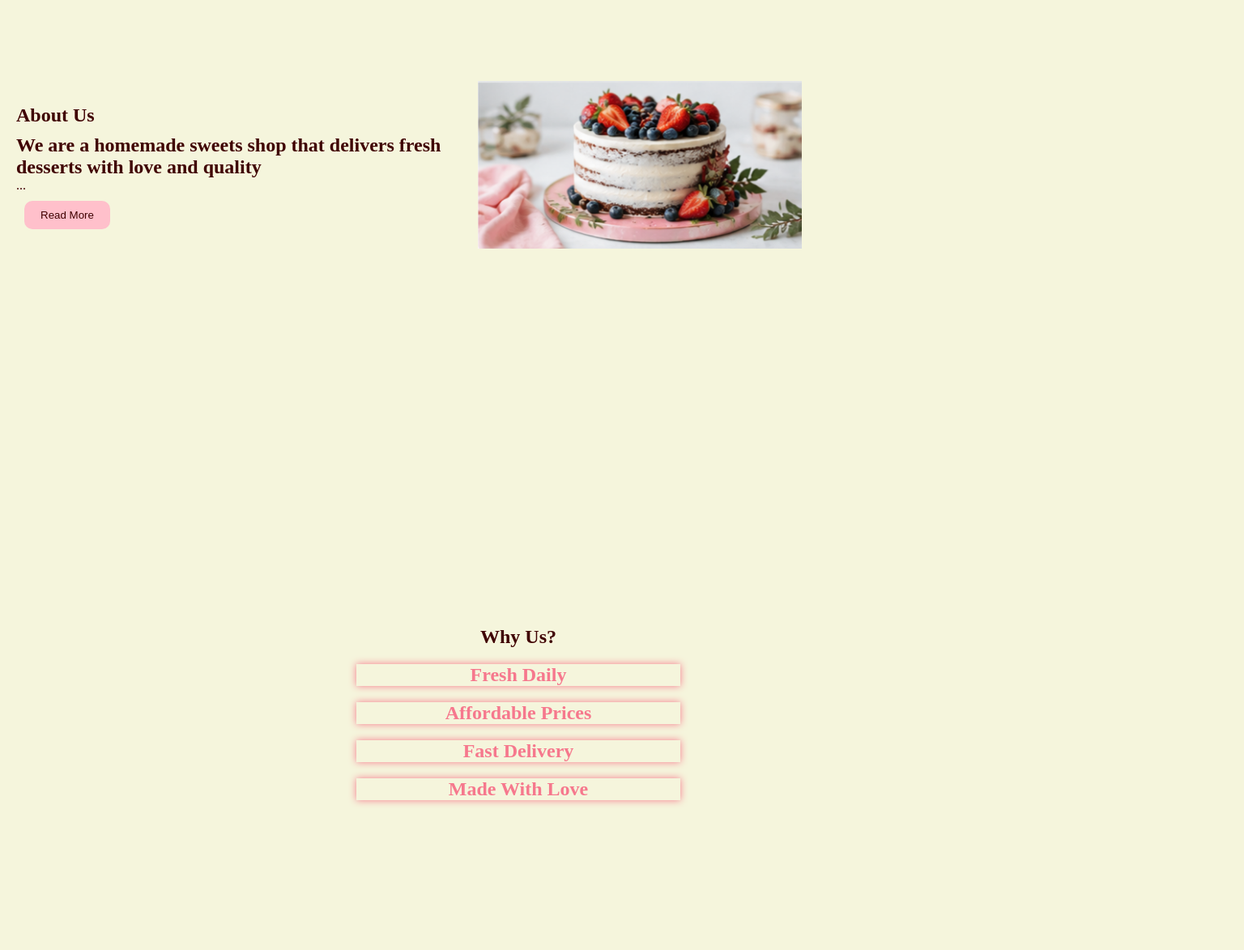
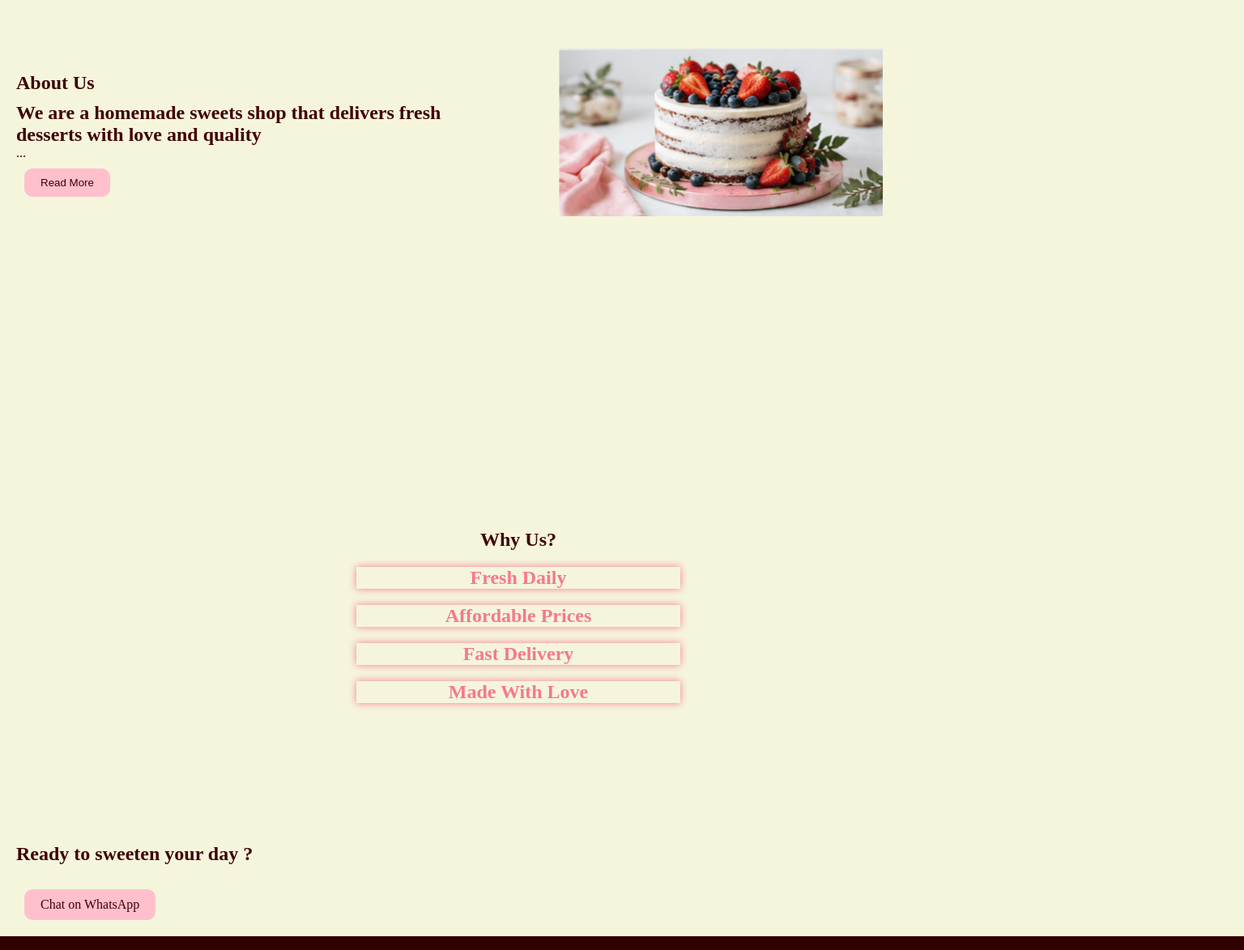
Before and after one commit to hagarsaber20077-netizen/Sweet-delight, a plain HTML site: page index.html in a window 1280 px wide. Shown: the part 1727-2900 px from the top of the page at 81% size, 1536 px wide, since content can reach past the window. Drawn offline with Linux system fonts and the light colour scheme.

Commit message:
Update style.css

```diff
--- a/style.css
+++ b/style.css
@@ -8,6 +8,7 @@
     color:  rgb(63, 1, 1);
 }
 nav{
+    width: 120%;
     display: flex;
     justify-content: space-between;
     align-items: center;
@@ -75,7 +76,6 @@
     transition: 0.9s;
 
 }
-/* second section */
 #about{
     height: 60vh;
     margin-top: 100px;
@@ -137,12 +137,15 @@
 #us{
     padding: 20px;
     margin-top: 250px;
-    /* height: 100vh; */
+    height: 100vh;
     display: flex;
     flex-direction: column;
     justify-content: center;
     align-items: center;
     text-align: center;
+}
+.us{
+    padding: 20px;
 }
 .us li{
     color: rgb(246, 120, 141);
@@ -170,8 +173,12 @@
       background-color: rgb(48, 1, 1);
       padding:20px ;
       color: beige;
+      width: 100%;
 }
 @media(min-width:768px){
+    nav{
+        width: 100%;
+    }
     .hero{
         display: flex;
         flex-direction: row;
@@ -194,23 +201,28 @@
         flex-wrap: wrap;
     }
     #about{
-        height: 60vh;
         display: flex;
+        flex-direction: row;
         justify-content: space-between;
         align-items: center;
+        height: 50vh;
+    }
+    #about img{
+        margin-left: 100px;
     }
     #us{
-         height: 50vh;
          display: flex;
          flex-direction: column;
          justify-content: center;
          align-items: center;
          text-align: center;
-         /* margin-bottom: 250px; */
+         height: 40vh;
     }
     footer{
+        width:120%;
         display: flex;
         flex-direction: row;
         justify-content: space-between;
     }
 }
+}
```
